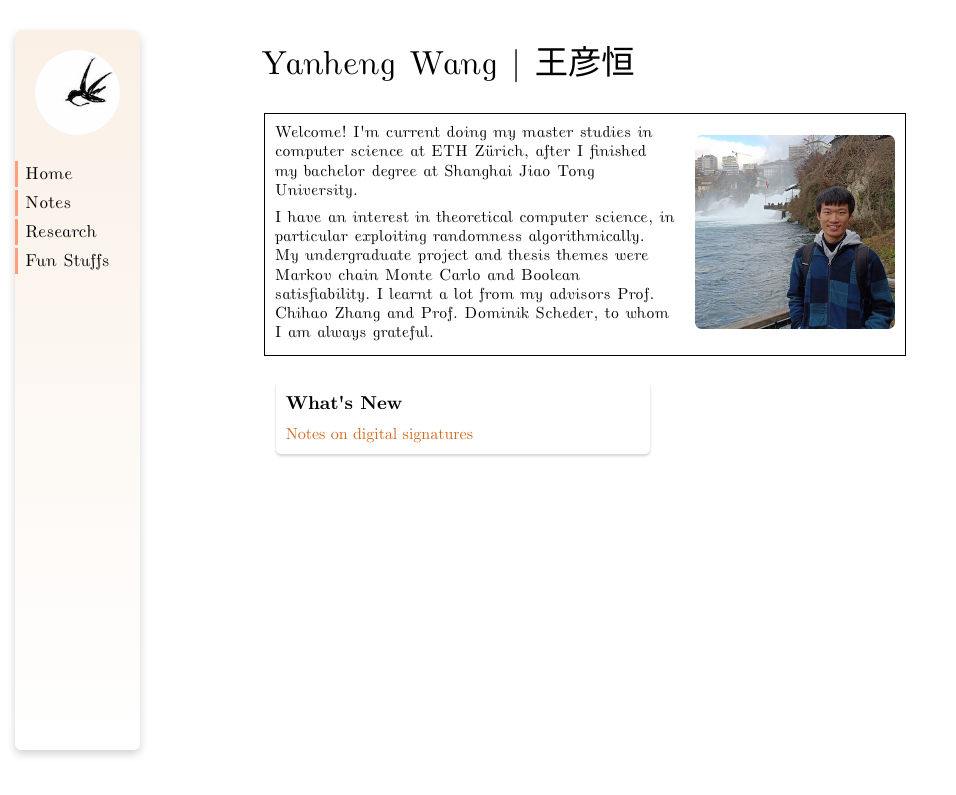
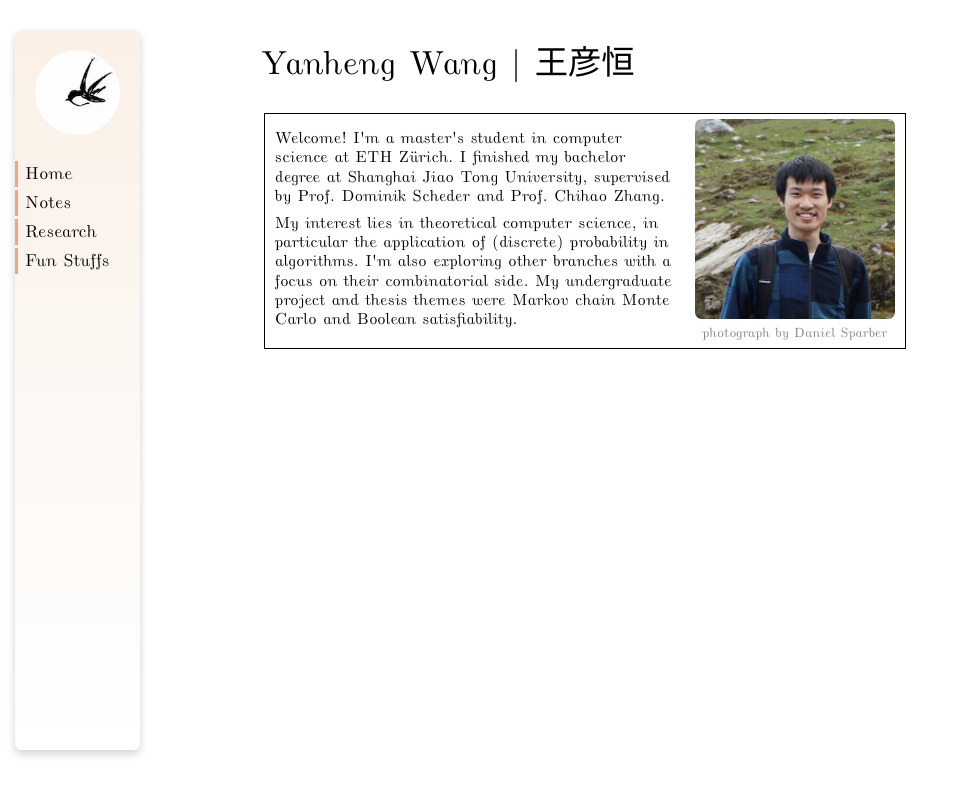
Before and after one commit to YanhengWang/yanhengwang.github.io, a Jekyll site: the page built from index.md, in a window 1280 px wide. Shown: the top 795 px of the page, without its empty margins (0-956 px from the left). Built offline with Jekyll 4.4.1, drawn with Linux system fonts in a browser that asks for light colours.

Commit message:
change homepage layout

```diff
--- a/_layouts/home.html
+++ b/_layouts/home.html
@@ -10,17 +10,17 @@ layout: root
 
     <table><tr>
          <td width="400pt">
-             <div style="font-family:ModernUpright; text-align:left; ">
-             {{ page.about }}
+            <div style="font-family:ModernUpright; text-align:left; ">
+            {{ page.about }}
             </div>
          </td>
          <td width="200pt">
-             <img src="{{ page.photo }}" style="width:100%; border-radius:5pt;">
+            <img src="{{ page.photo }}" style="width:100%; border-radius:5pt;">
+            {% if page.courtesy %}
+            <div style="font-family:ModernUpright; font-size: 10pt; color: grey; text-align: center;">
+            photograph by {{ page.courtesy }}
+            </div>
+            {% endif %}
          </td>
     </tr></table>
-
-    <div class="card">
-        <h2>What's New</h2>
-        {{ page.new }}
-    </div>
 </body>
--- a/index.md
+++ b/index.md
@@ -2,9 +2,8 @@
 layout: home
 title: Home
 about: |-
-  <p>Welcome! I'm current doing my master studies in computer science at ETH Zürich, after I finished my bachelor degree at Shanghai Jiao Tong University.</p>
-  <p>I have an interest in theoretical computer science, in particular exploiting randomness algorithmically. My undergraduate project and thesis themes were Markov chain Monte Carlo and Boolean satisfiability. I learnt a lot from my advisors Prof. Chihao Zhang and Prof. Dominik Scheder, to whom I am always grateful.</p>
-photo: /assets/me.jpeg
-new: |-
-  <a href="./notes/signature">Notes on digital signatures</a>
+  <p>Welcome! I'm a master's student in computer science at ETH Zürich. I finished my bachelor degree at Shanghai Jiao Tong University, supervised by Prof. Dominik Scheder and Prof. Chihao Zhang.</p>
+  <p>My interest lies in theoretical computer science, in particular the application of (discrete) probability in algorithms. I'm also exploring other branches with a focus on their combinatorial side. My undergraduate project and thesis themes were Markov chain Monte Carlo and Boolean satisfiability.</p>
+photo: /assets/me.jpg
+courtesy: Daniel Sparber
 ---
```
Also changed, not shown: notes/mpc/index.md (+7 -9 lines), assets/me.jpeg (deleted), assets/me.jpg (added).
